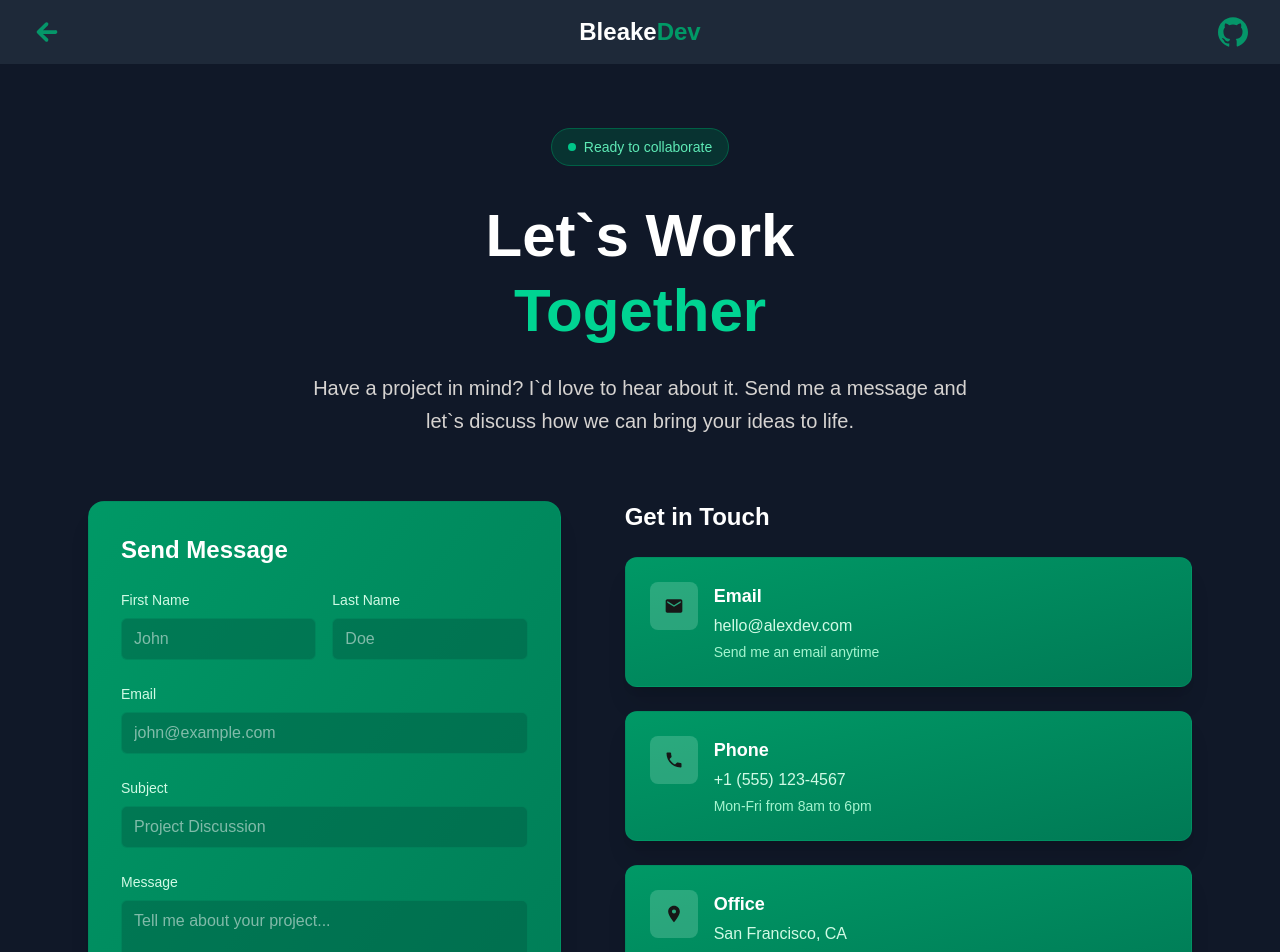
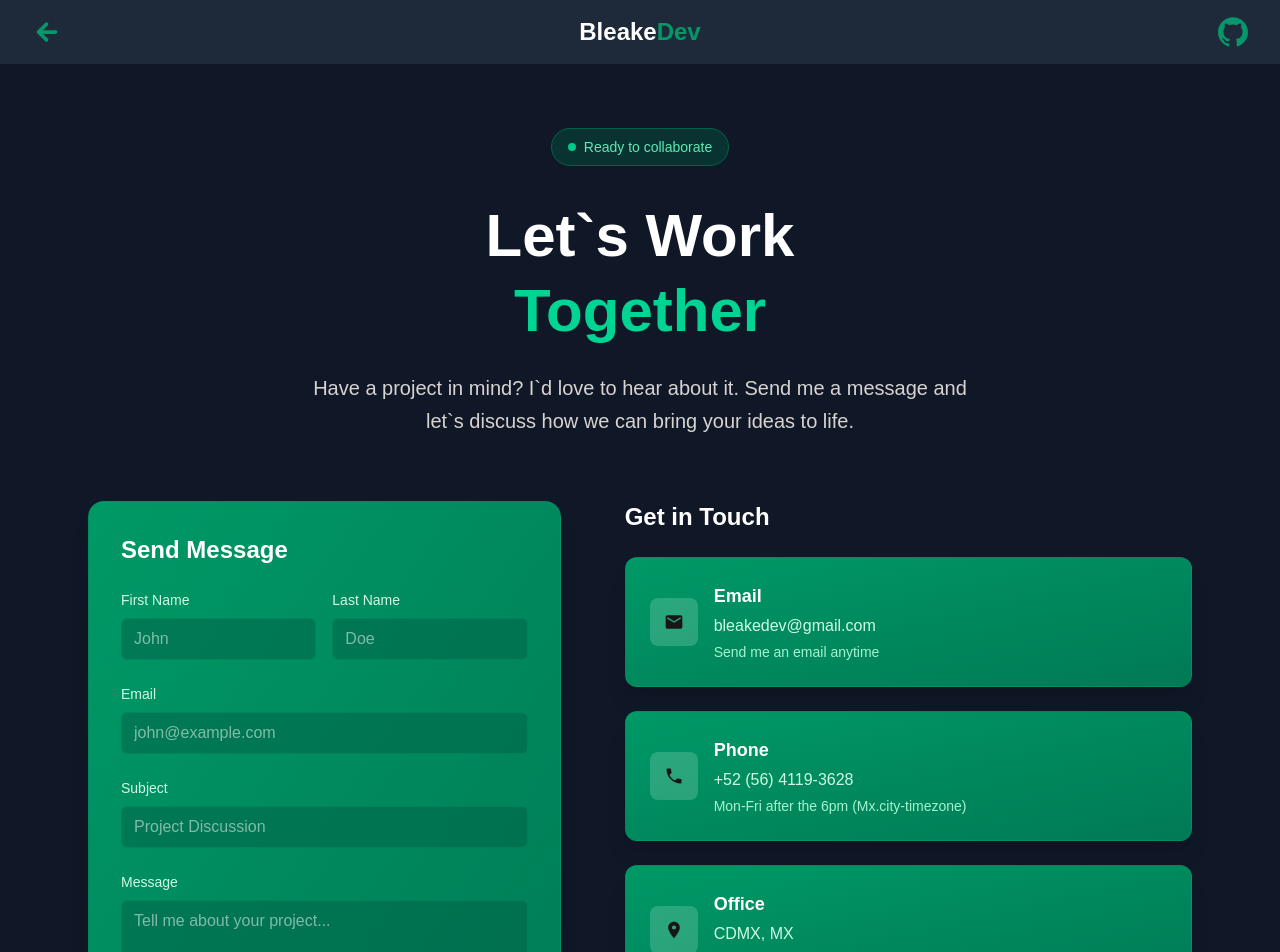
Before and after one commit to Ianbleake/BleakeDev, a Next.js app: page /contact in a window 1280 px wide. Shown: the top 952 px of the page. Built offline with nearby package versions, Linux system fonts and the light colour scheme.

Commit message:
fix: contact info

```diff
--- a/src/components/contact/social.tsx
+++ b/src/components/contact/social.tsx
@@ -5,14 +5,14 @@ import { MdEmail, MdPhone, MdLocationOn, MdAccessTime } from "react-icons/md";
 export default function Social(): React.ReactElement {
 
   const contactInfo = [
-    { icon: <MdEmail size={20} />, title: "Email", value: "hello@alexdev.com", description: "Send me an email anytime" },
-    { icon: <MdPhone size={20} />, title: "Phone", value: "+1 (555) 123-4567", description: "Mon-Fri from 8am to 6pm" },
-    { icon: <MdLocationOn size={20} />, title: "Office", value: "San Francisco, CA", description: "Available for remote work" },
+    { icon: <MdEmail size={20} />, title: "Email", value: "bleakedev@gmail.com", description: "Send me an email anytime" },
+    { icon: <MdPhone size={20} />, title: "Phone", value: "+52 (56) 4119-3628", description: "Mon-Fri after the 6pm (Mx.city-timezone)" },
+    { icon: <MdLocationOn size={20} />, title: "Office", value: "CDMX, MX", description: "Available for remote work" },
     { icon: <MdAccessTime size={20} />, title: "Response Time", value: "24 hours", description: "Average response time" },
   ];
 
   const socialLinks = [
-    { icon: <FaGithub size={20} />, label: "GitHub", href: "#" },
+    { icon: <FaGithub size={20} />, label: "GitHub", href: "https://github.com/Ianbleake" },
     { icon: <FaLinkedin size={20} />, label: "LinkedIn", href: "#" },
     { icon: <FaTwitter size={20} />, label: "Twitter", href: "#" },
   ];
@@ -24,7 +24,7 @@ export default function Social(): React.ReactElement {
         <h2 className="text-2xl font-bold text-white mb-6">Get in Touch</h2>
         <div className="grid gap-6">
           {contactInfo.map((item, i) => (
-            <div key={i} className="border border-emerald-600/30 shadow-xl bg-gradient-to-br from-emerald-600 to-emerald-700 rounded-xl p-6 flex items-start">
+            <div key={i} className="border border-emerald-600/30 shadow-xl bg-gradient-to-br from-emerald-600 to-emerald-700 rounded-xl p-6 flex items-center justify-start">
               <div className="w-12 h-12 bg-emerald-100/20 rounded-lg flex items-center justify-center mr-4">
                 {item.icon}
               </div>
--- a/src/components/header.tsx
+++ b/src/components/header.tsx
@@ -23,7 +23,7 @@ export default function Header(): React.ReactElement {
         <h1 className="text-2xl font-semibold text-white">Bleake<span className="text-emerald-600">Dev</span></h1>
       </Link>
 
-      <a href="#" target="_blank">
+      <a href="https://github.com/Ianbleake" target="_blank">
         <SiGithub size={30} color={twTheme.colors.emerald[600]} />
       </a>
 
```
